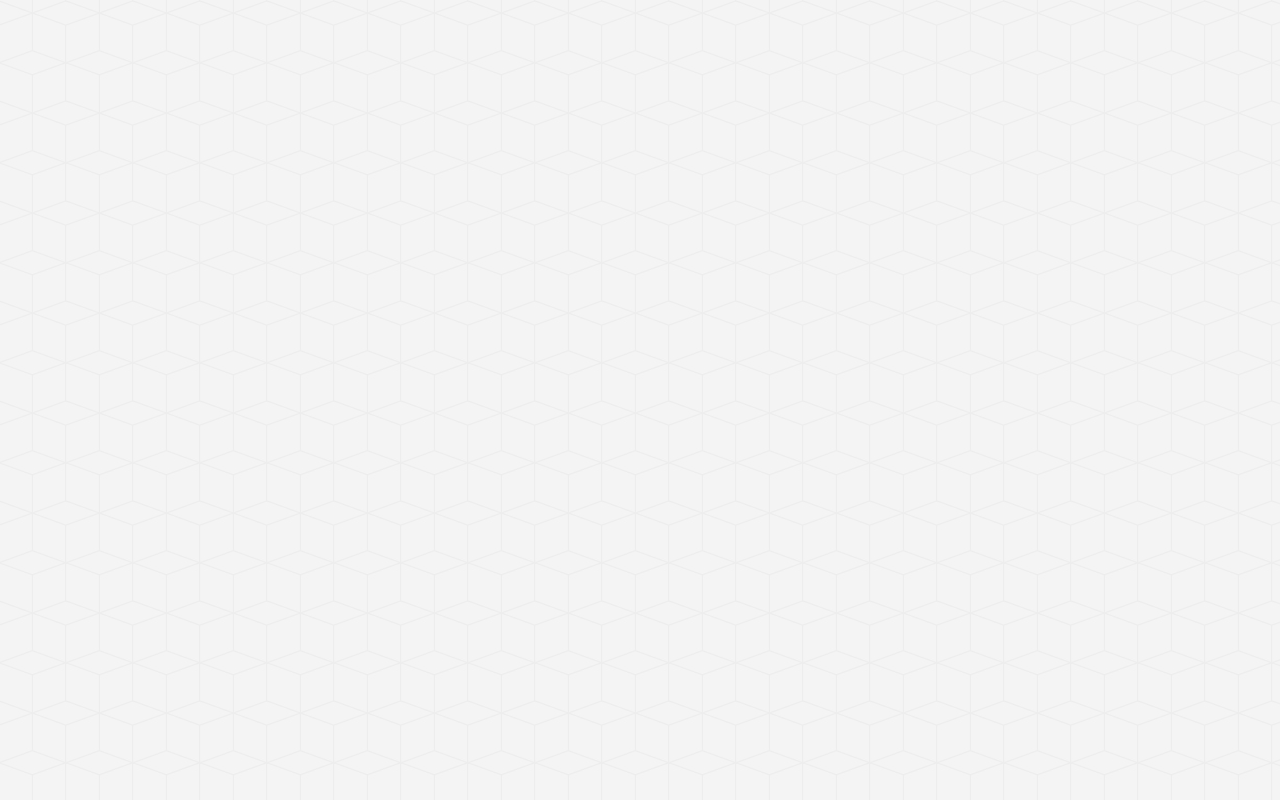
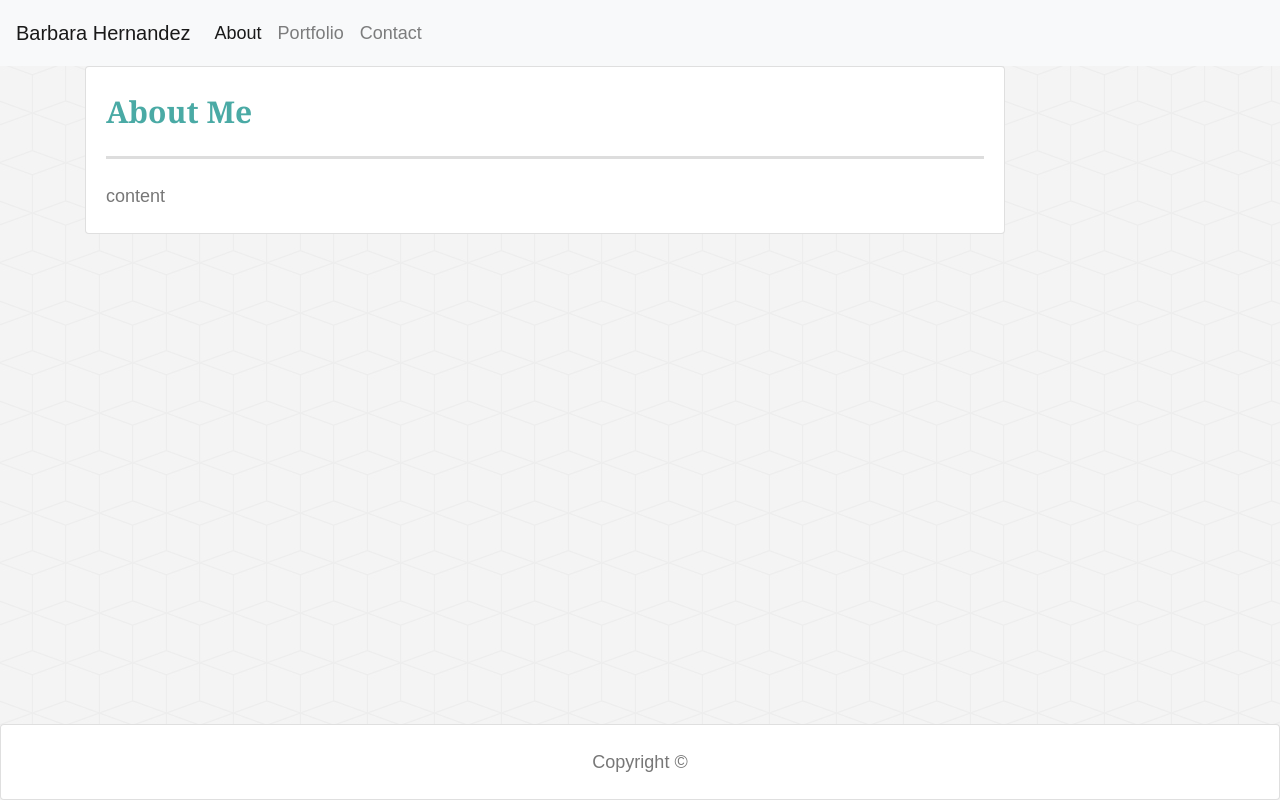
Before and after one commit to BarbaraHernandez/Bootstrap-Portfolio, a plain HTML site: page index.html in a window 1280 px wide. Drawn offline with nearby package versions, Linux system fonts and the light colour scheme.

Commit message:
updated basic html for index and portfolio pages

```diff
--- a/index.html
+++ b/index.html
@@ -3,8 +3,7 @@
 
     <head>
         <meta charset="UTF-8">
-        <title>Index | Barbara Hernandez</title>
-        <link rel="stylesheet" type="text/css" href="reset.css">
+        <title>About | Barbara Hernandez</title>
         <link rel="stylesheet" href="https://stackpath.bootstrapcdn.com/bootstrap/4.1.3/css/bootstrap.min.css" integrity="sha384-MCw98/SFnGE8fJT3GXwEOngsV7Zt27NXFoaoApmYm81iuXoPkFOJwJ8ERdknLPMO" crossorigin="anonymous">
         <script src="https://code.jquery.com/jquery-3.3.1.slim.min.js" integrity="sha384-q8i/X+965DzO0rT7abK41JStQIAqVgRVzpbzo5smXKp4YfRvH+8abtTE1Pi6jizo" crossorigin="anonymous"></script>
         <script src="https://cdnjs.cloudflare.com/ajax/libs/popper.js/1.14.3/umd/popper.min.js" integrity="sha384-ZMP7rVo3mIykV+2+9J3UJ46jBk0WLaUAdn689aCwoqbBJiSnjAK/l8WvCWPIPm49" crossorigin="anonymous"></script>
@@ -13,5 +12,46 @@
     </head>
 
     <body>
+        <nav class="navbar navbar-expand-lg navbar-light bg-light">
+            <a class="navbar-brand" href="#">Barbara Hernandez</a>
+            <button class="navbar-toggler" type="button" data-toggle="collapse" data-target="#navbarSupportedContent" aria-controls="navbarSupportedContent" aria-expanded="false" aria-label="Toggle navigation">
+              <span class="navbar-toggler-icon"></span>
+            </button>
+
+            <div class="collapse navbar-collapse" id="navbarSupportedContent">
+              <ul class="navbar-nav mr-auto">
+                <li class="nav-item active">
+                  <a class="nav-link" href="index.html">About <span class="sr-only">(current)</span></a>
+                </li>
+                <li class="nav-item">
+                  <a class="nav-link" href="portfolio.html">Portfolio</a>
+                </li>
+                <li class="nav-item">
+                    <a class="nav-link" href="contact.html">Contact</a>
+                  </li>
+              </ul>
+            </div>
+        </nav>
+        <div class="container">
+            <div class="row">
+                <div class="col-md-10">
+                    <div class="card text-left" style="width: 100%;">
+                        <div class="card-body">
+                            <h5 class="contentHeader">About Me</h5>
+                            content
+                        </div>
+                    </div>
+                </div>
+            </div>
+        </div>
+        <div class="fixed-bottom">
+            <footer>
+                <div class="card text-center" style="width: 100%;">
+                    <div class="card-body">
+                        <p class="card-text">Copyright &copy; </p>
+                    </div>
+              </div>
+            </footer>
+        </div>
     </body>
 </html>
```
Also changed, not shown: portfolio.html (+41 -1 lines).
